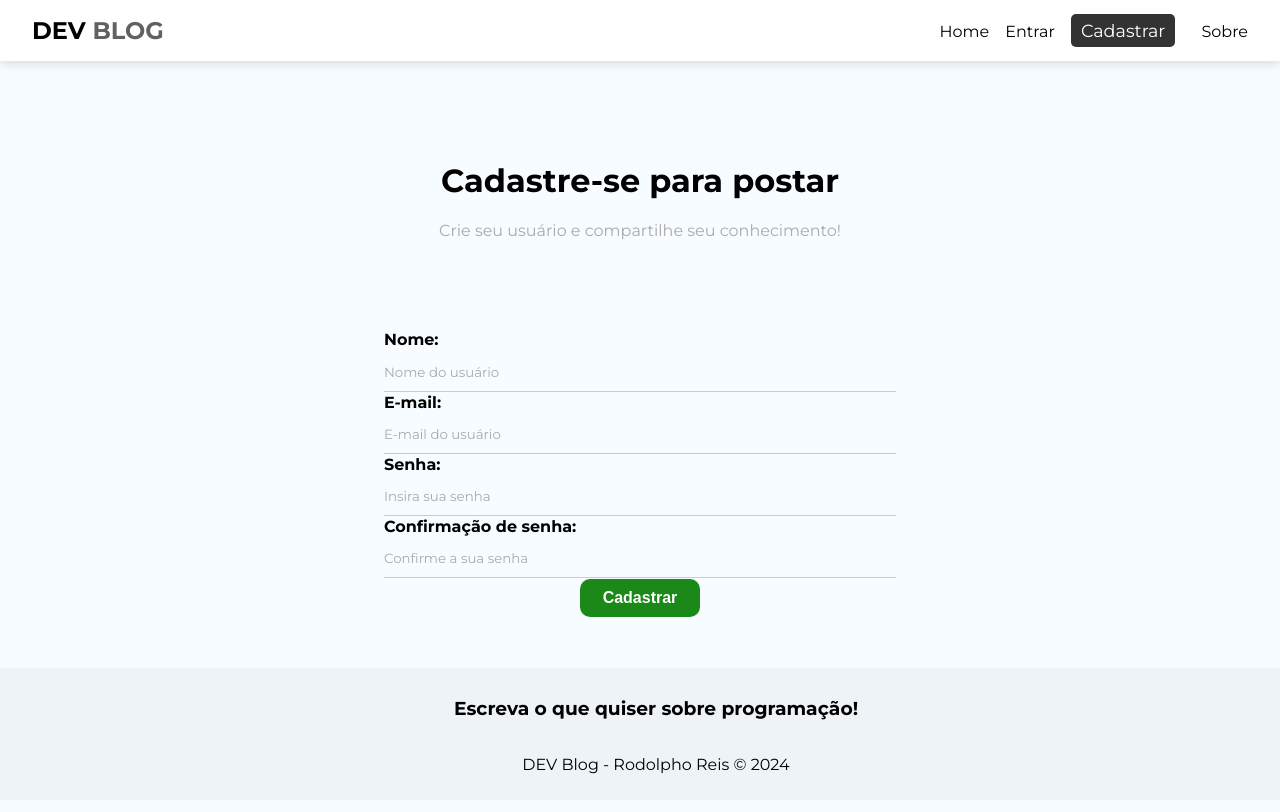
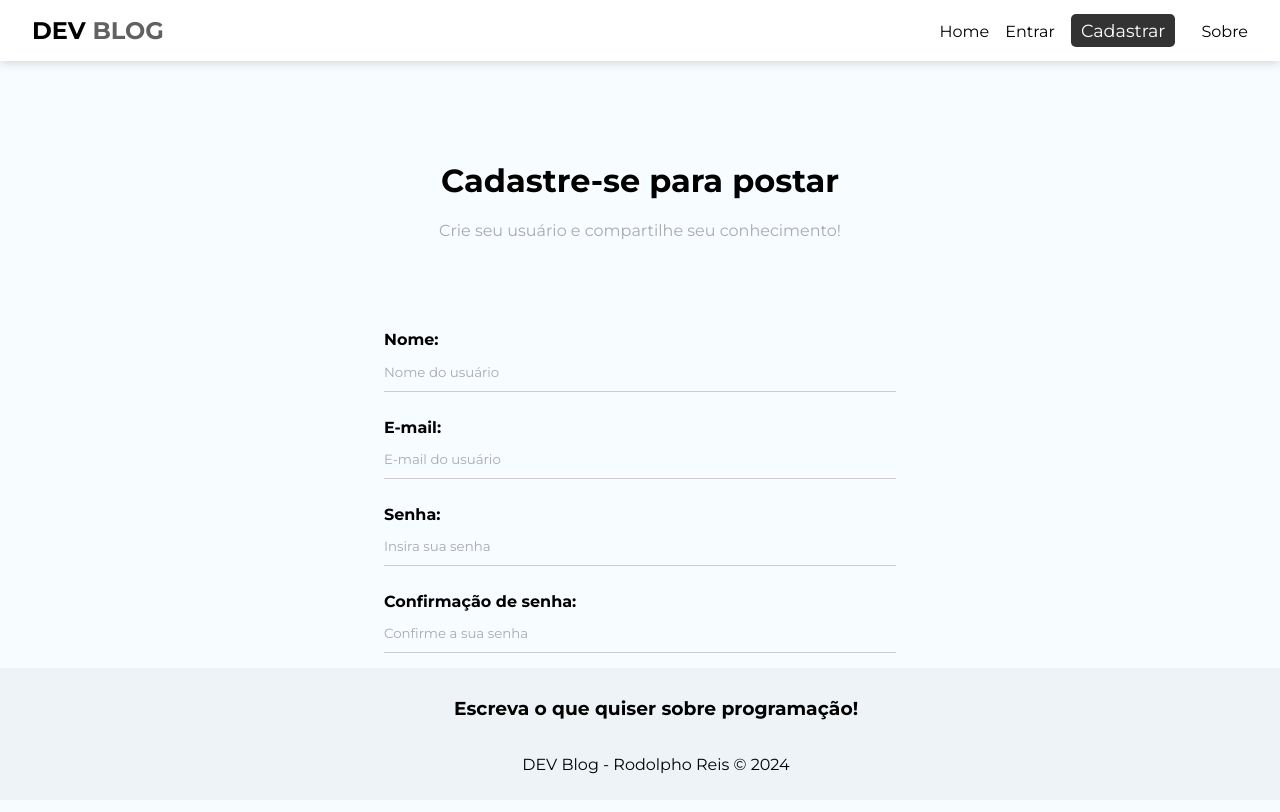
Before and after one commit to rodolphoreis/blog, a React (Vite) app: page /register in a window 1280 px wide. Shown: the top 812 px of the page. Built offline with nearby package versions, Linux system fonts and the light colour scheme.

Commit message:
chore: changes in style

```diff
--- a/src/index.css
+++ b/src/index.css
@@ -59,6 +59,7 @@ textarea {
   border-bottom: 1px solid #ccc;
   padding: 0.8em 0;
   background-color: transparent;
+  margin-bottom: 25px;
 }
 
 .btn {
@@ -72,6 +73,7 @@ textarea {
   border: none;
   padding: 10px 15px;
   font-size: 1em;
+  margin-top: 25px;
 }
 
 .btn.btn-dark {
```
